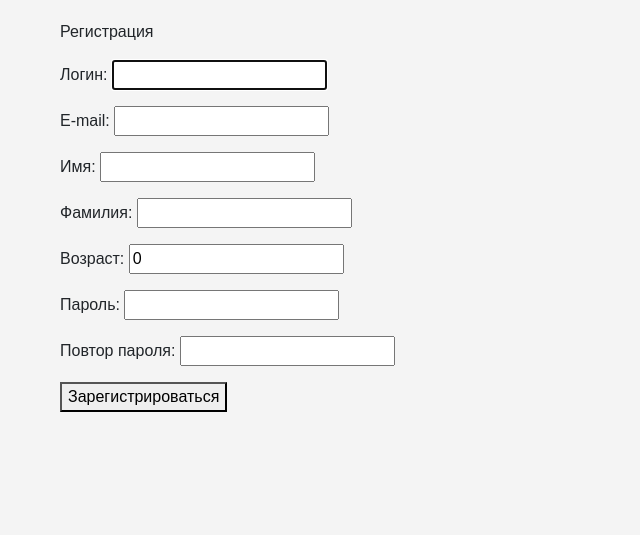
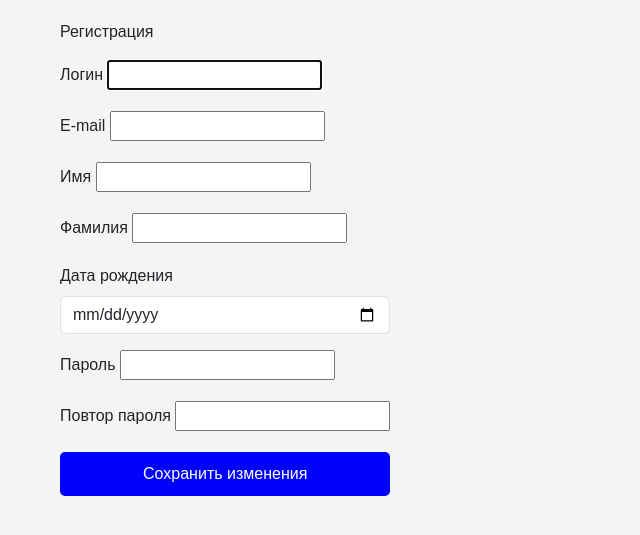
Before and after one commit to kuramagod/SkillTrade, a Django app: page /users/register/ in a window 1280 px wide. Shown: the part 72-607 px from the top of the page, without its empty margins (0-640 px from the left). Run offline with Django 5.2, Linux system fonts and the light colour scheme.

Commit message:
Улучшил отображение полей для форм регистрации и редактирования профиля. Добавил DateVerification, который не позволяет указать дату рождения, при расчете возраст которой равен ниже 13 лет.

```diff
--- a/SkillTrade/main/templates/main/base.html
+++ b/SkillTrade/main/templates/main/base.html
@@ -3,44 +3,64 @@
 <head>
     <meta charset="UTF-8">
     <meta name="viewport" content="width=device-width, initial-scale=1.0">
-    <link href="https://cdn.jsdelivr.net/npm/bootstrap@5.3.3/dist/css/bootstrap.min.css" rel="stylesheet" integrity="sha384-QWTKZyjpPEjISv5WaRU9OFeRpok6YctnYmDr5pNlyT2bRjXh0JMhjY6hW+ALEwIH" crossorigin="anonymous">
+    <link href="https://cdn.jsdelivr.net/npm/bootstrap@5.3.3/dist/css/bootstrap.min.css" rel="stylesheet"
+          integrity="sha384-QWTKZyjpPEjISv5WaRU9OFeRpok6YctnYmDr5pNlyT2bRjXh0JMhjY6hW+ALEwIH" crossorigin="anonymous">
     {% load static %}
     <link rel="stylesheet" href="{% static 'main/css/base.css' %}">
-    <title>{% block title %} {% endblock %}</title>
+    <title>{% block title %}{% endblock %}</title>
 </head>
 <body>
 <header class="p-3 text-bg-dark">
     <div class="container">
         <div class="d-flex flex-wrap align-items-center justify-content-center justify-content-lg-start">
             <a href="/" class="d-flex align-items-center mb-2 mb-lg-0 text-white text-decoration-none">
-              <svg class="bi me-2" width="40" height="32" role="img" aria-label="Bootstrap"><use xlink:href="#bootstrap"></use></svg>
+                <svg class="bi me-2" width="40" height="32" role="img" aria-label="Bootstrap">
+                    <use xlink:href="#bootstrap"></use>
+                </svg>
             </a>
 
             <ul class="nav col-12 col-lg-auto me-lg-auto mb-2 justify-content-center mb-md-0">
-              <li><a href="{% url 'main_page' %}" class="nav-link {% if request.resolver_match.url_name == 'main_page' or request.resolver_match.url_name == 'skill_category' %}px-2 text-secondary{% else %}px-2 text-white{% endif %}">SearchTrade</a></li>
+                <li>
+                    <a href="{% url 'main_page' %}"
+                       class="nav-link {% if request.resolver_match.url_name == 'main_page' or request.resolver_match.url_name == 'skill_category' %}px-2 text-secondary{% else %}px-2 text-white{% endif %}">
+                        SearchTrade
+                    </a>
+                </li>
                 {% if user.is_authenticated %}
-              <li><a href="{% url 'request_page' user.username %}" class="nav-link {% if request.resolver_match.url_name == 'request_page' %}px-2 text-secondary{% else %}px-2 text-white{% endif %}">Request</a></li>
-              <li><a href="#" class="nav-link px-2 text-white">Chats</a></li>
+                <li>
+                    <a href="{% url 'request_page' user.username %}"
+                       class="nav-link {% if request.resolver_match.url_name == 'request_page' %}px-2 text-secondary{% else %}px-2 text-white{% endif %}">
+                        Request
+                    </a>
+                </li>
+                <li>
+                    <a href="#" class="nav-link px-2 text-white">Chats</a>
+                </li>
                 {% endif %}
             </ul>
 
             {% if user.is_authenticated %}
             <div class="dropdown text-end">
-                    <a href="#" class="d-block link-body-emphasis text-decoration-none dropdown-toggle" data-bs-toggle="dropdown" aria-expanded="false">
+                <a href="#" class="d-block link-body-emphasis text-decoration-none dropdown-toggle"
+                   data-bs-toggle="dropdown" aria-expanded="false">
                     {% if user.avatar %}
                     <img src="{{ user.avatar.url }}" alt="mdo" width="32" height="32" class="rounded-circle">
                     {% else %}
-                        <img src="{{ default_image }}" alt="mdo" width="32" height="32" class="rounded-circle">\
+                    <img src="{{ default_image }}" alt="mdo" width="32" height="32" class="rounded-circle">
+                    {% endif %}
                 </a>
-                    {% endif %}
                 <ul class="dropdown-menu text-small">
-                        <li><a class="dropdown-item" href="#">New project...</a></li>
+                    <li><a class="dropdown-item" href="#">Create Post</a></li>
                     <li><a class="dropdown-item" href="{% url 'users:profile_edit' user.username %}">Settings</a></li>
                     <li><a class="dropdown-item" href="{% url 'profile_page' user.username %}">Profile</a></li>
-                        <li><hr class="dropdown-divider"></li>
+                    <li>
+                        <hr class="dropdown-divider">
+                    </li>
                     <form style="display:inline-block" method="post" action="{% url 'users:logout' %}">
                         {% csrf_token %}
-                                <li><button class="dropdown-item" type="submit">Выйти</button></li>
+                        <li>
+                            <button class="dropdown-item" type="submit">Выйти</button>
+                        </li>
                     </form>
                 </ul>
             </div>
@@ -58,13 +78,11 @@
     </div>
 </header>
 
-
-    {% block content %} {% endblock %}
-
+{% block content %}{% endblock %}
 
 <script src="https://cdn.jsdelivr.net/npm/@popperjs/core@2.11.8/dist/umd/popper.min.js"></script>
 <script src="https://cdn.jsdelivr.net/npm/bootstrap@5.3.0/dist/js/bootstrap.min.js"></script>
-    {% block extra_js %} {% endblock %}
+{% block extra_js %}{% endblock %}
 
 </body>
 </html>
--- a/SkillTrade/main/views.py
+++ b/SkillTrade/main/views.py
@@ -7,7 +7,7 @@ from django.views.decorators.csrf import csrf_protect
 from django.views.decorators.http import require_POST
 from django.views.generic import TemplateView, DetailView, ListView, CreateView, DeleteView
 
-import settings
+from django.conf import settings
 from .forms import CreationRequestForm, AddSkillProfileForm, AddSkill
 from .models import PostModel, ExChangeRequestModel, UserSkills, ReviewModel, SkillsModel
 from chat.models import Chat
--- a/SkillTrade/users/forms.py
+++ b/SkillTrade/users/forms.py
@@ -1,6 +1,23 @@
+from datetime import date
+
 from django import forms
 from django.contrib.auth import get_user_model
 from django.contrib.auth.forms import AuthenticationForm, UserCreationForm
+from django.core.exceptions import ValidationError
+from django.utils.deconstruct import deconstructible
+
+
+@deconstructible
+class DateVerification:
+    allowed_date = date(date.today().year - 13, date.today().month, date.today().day)
+    code = 'date_verification'
+
+    def __init__(self, message=None):
+        self.message = message if message else f"Возраст должен быть не менее 13 полных лет."
+
+    def __call__(self, *args, **kwargs):
+        if self.allowed_date < args[0]:
+            raise ValidationError(self.message, code=self.code)
 
 
 class LoginUserForm(AuthenticationForm):
@@ -19,10 +36,11 @@ class RegisterUserForm(UserCreationForm):
     username = forms.CharField(label="Логин")
     password1 = forms.CharField(label="Пароль", widget=forms.PasswordInput())
     password2 = forms.CharField(label="Повтор пароля", widget=forms.PasswordInput())
+    birth_date = forms.DateField(label='Дата рождения', validators=([DateVerification(), ]))
 
     class Meta:
         model = get_user_model()
-        fields = ['username', 'email', 'first_name', 'last_name', 'age', 'password1', 'password2']
+        fields = ['username', 'email', 'first_name', 'last_name', 'birth_date', 'password1', 'password2']
         labels = {
             'email': 'E-mail',
             'first_name': 'Имя',
@@ -39,10 +57,11 @@ class RegisterUserForm(UserCreationForm):
 class ProfileUserForm(forms.ModelForm):
     username = forms.CharField(disabled=True, label="Логин")
     email = forms.CharField(disabled=True, label="E-mail")
+    birth_date = forms.DateField(label='Дата рождения', validators=([DateVerification(), ]))
 
     class Meta:
         model = get_user_model()
-        fields = ['username', 'email', 'first_name', 'last_name', 'description', 'location', 'age', 'avatar']
+        fields = ['username', 'email', 'first_name', 'last_name', 'description', 'location', 'birth_date', 'avatar']
         labels = {
             'first_name': 'Имя',
             'last_name': 'Фамилия',
--- a/SkillTrade/users/models.py
+++ b/SkillTrade/users/models.py
@@ -1,15 +1,24 @@
 from django.contrib.auth.models import AbstractUser
 from django.db import models
+import datetime
+
+
 
 class User(AbstractUser):
     avatar = models.ImageField(upload_to="users/%Y/%m/%d/", blank=True, null=True, verbose_name='Аватарка')
     description = models.TextField(max_length=250, blank=True, null=True, verbose_name="Описание") # убрать None
     location = models.CharField(max_length=100, blank=True, null=True, verbose_name="Расположение")
     rating = models.FloatField(verbose_name="Рейтинг", default=0.0)
-    age = models.IntegerField(verbose_name="Возраст", default=0)
+    birth_date = models.DateField(verbose_name="Дата рождения", null=True, blank=True, default=datetime.date.today)
+    age = models.IntegerField(verbose_name='Возраст', null=True, blank=True)
 
     def get_average_rating(self):
         reviews = self.target.all()
         if reviews.exists():
             return sum(r.rating for r in reviews) / reviews.count()
         return 0.0
+
+    def save(self, *args, **kwargs):
+        today = datetime.date.today()
+        self.age = today.year - self.birth_date.year - ((today.month, today.day) < (self.birth_date.month, self.birth_date.day))
+        super().save(*args, **kwargs)
--- a/SkillTrade/users/templates/users/register.html
+++ b/SkillTrade/users/templates/users/register.html
@@ -10,11 +10,29 @@ Register
 <div class="main-container">
     <section class="posts">
         <p class="text-auth">Регистрация</p>
-        <form method="post">
+        <form class="edit-profile-form" method="post" enctype="multipart/form-data">
             {% csrf_token %}
-            <input type="hidden" name="next" value="{{ next }}"/>
-            {{ form.as_p }}
-            <p><button type="submit">Зарегистрироваться</button></p>
+            {% for field in form %}
+            <p>
+                <label class="form-label" for="{{ field.id_for_label }}">
+                    {{ field.label }}
+                </label>
+
+                {% if field.name == 'birth_date' %}
+                <input type="date"
+                       id="{{ field.id_for_label }}"
+                       name="{{ field.name }}"
+                       value="{{ field.value|date:'Y-m-d' }}"
+                       min="1900-01-01"
+                       class="form-control"/>
+                {% else %}
+                {{ field }}
+                {% endif %}
+                <div class="form-error">{{ field.errors }}</div>
+            </p>
+            {% endfor %}
+            <div class="form-error">{{ form.non_field_errors }}</div>
+            <button type="submit" class="btn btn-primary">Сохранить изменения</button>
         </form>
     </section>
 </div>
```
Also changed, not shown: SkillTrade/main/templates/main/request_page.html (+8 -4 lines), SkillTrade/users/templates/users/profile_edit.html (+20 -1 lines), SkillTrade/db.sqlite3, SkillTrade/main/migrations/0001_initial.py (added), SkillTrade/main/templates/main/main_page.html (indentation only), SkillTrade/media/users/2025/03/21/photo_2025-02-02_11-48-36.jpg (added), SkillTrade/media/users/2025/03/21/roma.jpg (added), SkillTrade/media/users/default.jpg (added), SkillTrade/users/migrations/0002_user_age.py (deleted), SkillTrade/users/migrations/0002_user_age_user_birth_date_alter_user_description.py (added), SkillTrade/users/migrations/0003_alter_user_description.py (deleted). Lines whose indentation alone changed are shown as unchanged.
